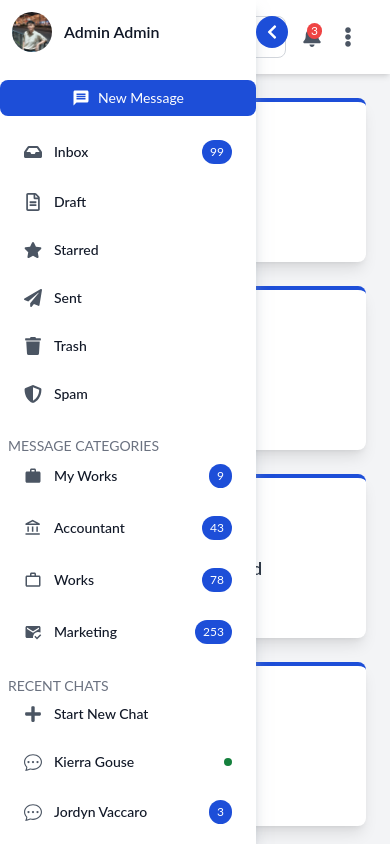
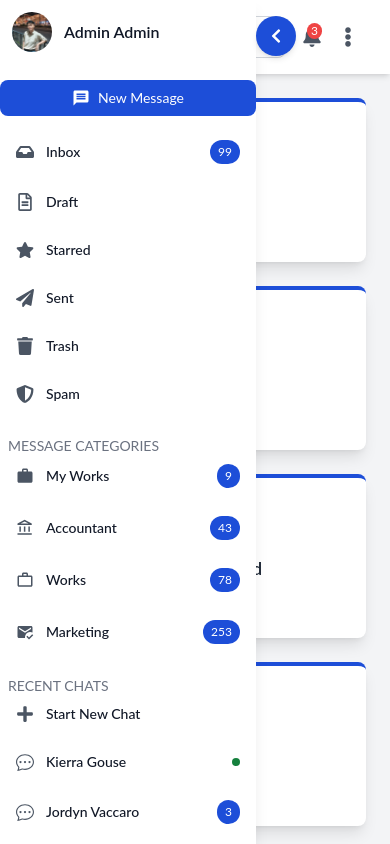
Before and after one commit to jorieltejada28/my_website, a React (Vite) app: page /my_website/dashboard in a window 390 px wide. Shown: the top 844 px of the page. Built offline with nearby package versions, Linux system fonts and the light colour scheme.

Commit message:
sidebar bugs

```diff
--- a/src/components/Sidebar.jsx
+++ b/src/components/Sidebar.jsx
@@ -22,10 +22,9 @@ const Sidebar = () => {
 
   return (
     <>
-      {/* Mobile Toggle Button (Moves to the right when sidebar is open) */}
       {isMobile && (
         <button
-          className={`fixed top-4 p-2 bg-blue-700 text-white rounded-full transition-all duration-300 ease-in-out z-50
+          className={`fixed top-4 p-3 bg-blue-700 text-white rounded-full transition-all duration-300 z-50 shadow-md
           ${isOpen ? "left-[16rem]" : "left-4"}`}
           onClick={() => setIsOpen(!isOpen)}
         >
@@ -33,34 +32,28 @@ const Sidebar = () => {
         </button>
       )}
 
-      {/* Sidebar Container */}
       <div
-        className={`fixed md:relative top-0 left-0 h-screen bg-white text-gray-900 shadow-lg shadow-gray-400/50 overflow-y-auto custom-scrollbar
-        transition-all duration-300 ease-in-out z-40
-        ${isMobile ? (isOpen ? "translate-x-0 w-64" : "-translate-x-full w-64") : (isOpen ? "w-64" : "w-16")}`}
+        className={`fixed md:sticky top-0 left-0 h-screen bg-white text-gray-900 shadow-lg overflow-y-auto custom-scrollbar transition-all duration-300 z-40
+  ${isMobile ? (isOpen ? "translate-x-0 w-64" : "-translate-x-full w-64") : (isOpen ? "w-64" : "w-16")}`}
       >
-        {/* Desktop Toggle Button */}
         {!isMobile && (
           <div className="flex justify-end p-2">
-            <button onClick={() => setIsOpen(!isOpen)} className="text-gray-600 text-xl transition-all duration-300 ease-in-out">
+            <button onClick={() => setIsOpen(!isOpen)} className="text-gray-600 text-xl">
               <FaChevronRight className={`transition-transform duration-300 ${isOpen ? "rotate-180" : ""}`} />
             </button>
           </div>
         )}
 
-        {/* User Info */}
-        <div className="flex items-center space-x-3 p-3 transition-opacity duration-300 ease-in-out">
+        <div className="flex items-center space-x-3 p-3">
           <img src={profilePic} alt="Profile" className="rounded-full w-10 h-10" />
           {isOpen && <span className="font-semibold">Admin Admin</span>}
         </div>
 
-        {/* New Message Button */}
-        <button className="flex items-center justify-center bg-blue-700 text-white rounded-lg w-full p-2 my-4 transition-all duration-300 ease-in-out">
+        <button className="flex items-center justify-center bg-blue-700 text-white rounded-lg w-full p-2 my-4">
           <MdMessage className="text-lg mr-2" />
           {isOpen && <span className="text-sm">New Message</span>}
         </button>
 
-        {/* Navigation Menu */}
         <nav className="space-y-3">
           <SidebarItem icon={FaInbox} text="Inbox" badge="99" isOpen={isOpen} />
           <SidebarItem icon={FaRegFileAlt} text="Draft" isOpen={isOpen} />
@@ -70,10 +63,7 @@ const Sidebar = () => {
           <SidebarItem icon={FaShieldAlt} text="Spam" isOpen={isOpen} />
         </nav>
 
-        {/* Message Categories */}
-        <h2 className={`text-gray-500 text-sm mt-6 px-2 transition-opacity duration-300 ease-in-out ${isOpen ? "block" : "hidden"}`}>
-          MESSAGE CATEGORIES
-        </h2>
+        <h2 className={`text-gray-500 text-sm mt-6 px-2 ${isOpen ? "block" : "hidden"}`}>MESSAGE CATEGORIES</h2>
         <nav className="space-y-3">
           <SidebarItem icon={MdWork} text="My Works" badge="9" isOpen={isOpen} />
           <SidebarItem icon={MdOutlineAccountBalance} text="Accountant" badge="43" isOpen={isOpen} />
@@ -81,10 +71,7 @@ const Sidebar = () => {
           <SidebarItem icon={MdMarkEmailRead} text="Marketing" badge="253" isOpen={isOpen} />
         </nav>
 
-        {/* Recent Chats */}
-        <h2 className={`text-gray-500 text-sm mt-6 px-2 transition-opacity duration-300 ease-in-out ${isOpen ? "block" : "hidden"}`}>
-          RECENT CHATS
-        </h2>
+        <h2 className={`text-gray-500 text-sm mt-6 px-2 ${isOpen ? "block" : "hidden"}`}>RECENT CHATS</h2>
         <nav className="space-y-3">
           <SidebarItem icon={FaPlus} text="Start New Chat" isOpen={isOpen} />
           <SidebarItem icon={BsChatDots} text="Kierra Gouse" status="online" isOpen={isOpen} />
@@ -97,17 +84,13 @@ const Sidebar = () => {
 
 const SidebarItem = ({ icon: Icon, text, badge, status, isOpen }) => {
   return (
-    <div className="flex items-center justify-between px-6 py-2 hover:bg-gray-300 cursor-pointer rounded-lg transition-all duration-300 ease-in-out">
+    <div className="flex items-center justify-between px-4 py-2 hover:bg-gray-300 cursor-pointer rounded-lg transition-all">
       <div className="flex items-center space-x-3">
-        <Icon className="text-lg text-gray-600 transition-all duration-300 ease-in-out" />
-        {isOpen && <span className="text-sm font-medium transition-opacity duration-300 ease-in-out">{text}</span>}
+        <Icon className="text-lg text-gray-600" />
+        {isOpen && <span className="text-sm font-medium">{text}</span>}
       </div>
-      {badge && isOpen && (
-        <span className="text-xs bg-blue-700 text-white px-2 py-1 rounded-full transition-opacity duration-300 ease-in-out">
-          {badge}
-        </span>
-      )}
-      {status === "online" && isOpen && <span className="w-2 h-2 bg-green-700 rounded-full transition-all duration-300 ease-in-out"></span>}
+      {badge && isOpen && <span className="text-xs bg-blue-700 text-white px-2 py-1 rounded-full">{badge}</span>}
+      {status === "online" && isOpen && <span className="w-2 h-2 bg-green-700 rounded-full"></span>}
     </div>
   );
 };
```
